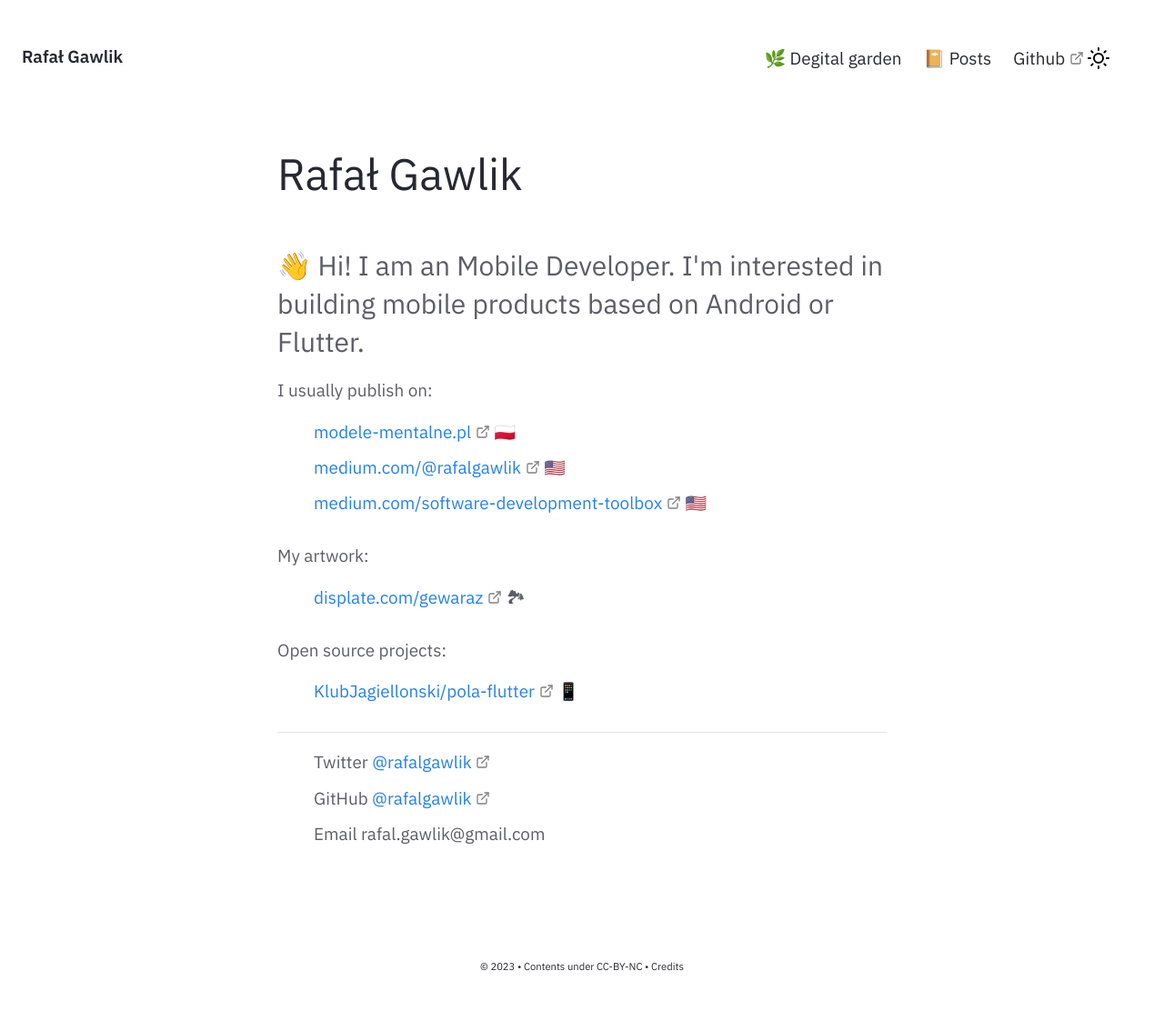
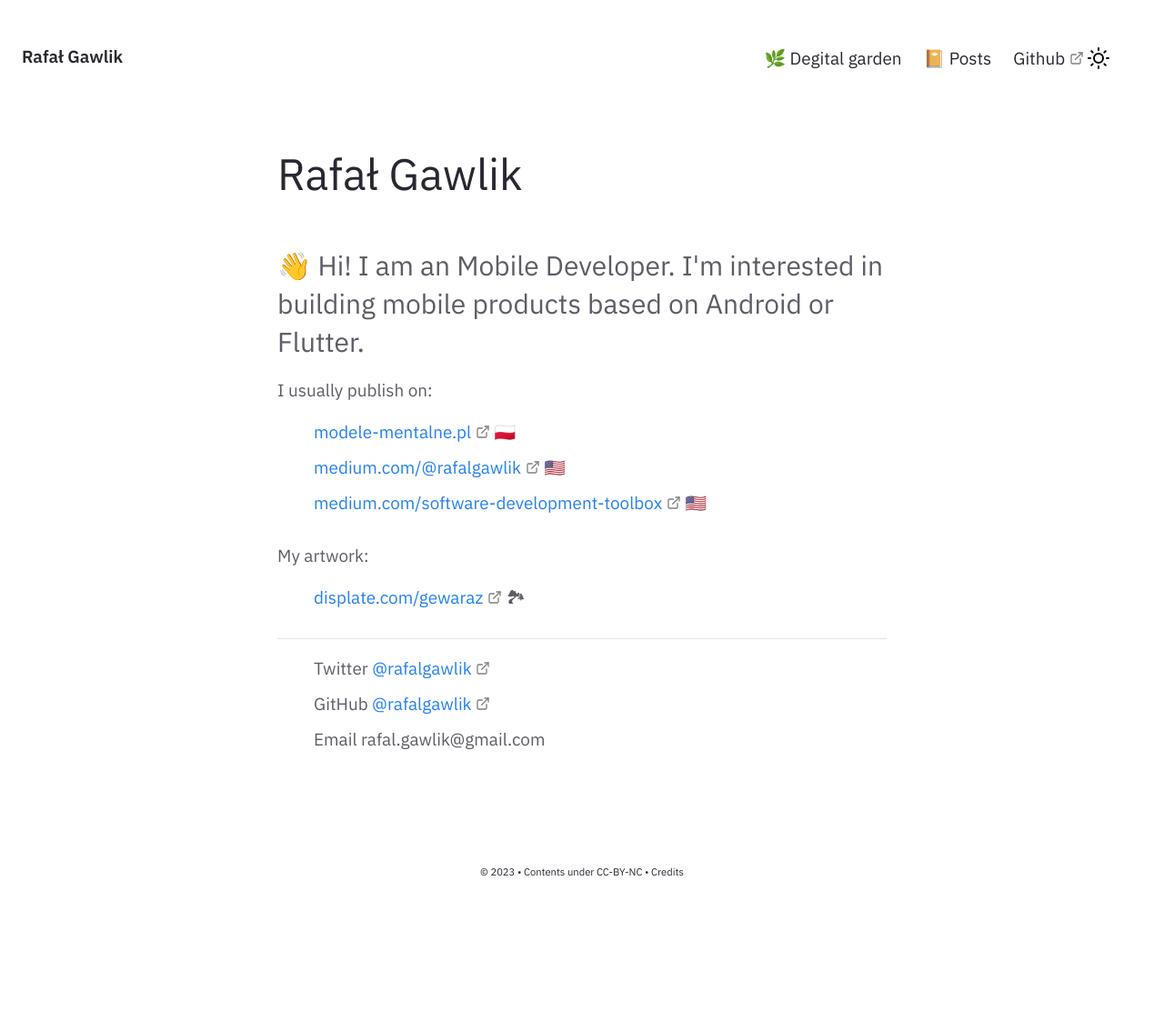
Before and after one commit to rafalgawlik/rafalgawlik.github.io, a Jekyll site: the page built from pages/index.md, in a window 1280 px wide. Shown: the whole page at 91% size. Built offline with Jekyll 4.4.1, drawn with Linux system fonts in a browser that asks for light colours; after the commit the page ends 1008 px from its top, so only the background shows below that.

Commit message:
update hompega

```diff
--- a/_includes/Homepage.html
+++ b/_includes/Homepage.html
@@ -15,11 +15,6 @@
             <li><a href="https://displate.com/gewaraz?art=5c1fb90f4aefa">displate.com/gewaraz</a> 🏞</li>
         </ul>
 
-        Open source projects:
-        <ul>
-            <li><a href="https://github.com/KlubJagiellonski/pola-flutter">KlubJagiellonski/pola-flutter</a> 📱</li>
-        </ul>
-
         <hr/>
 
         <ul>
```
